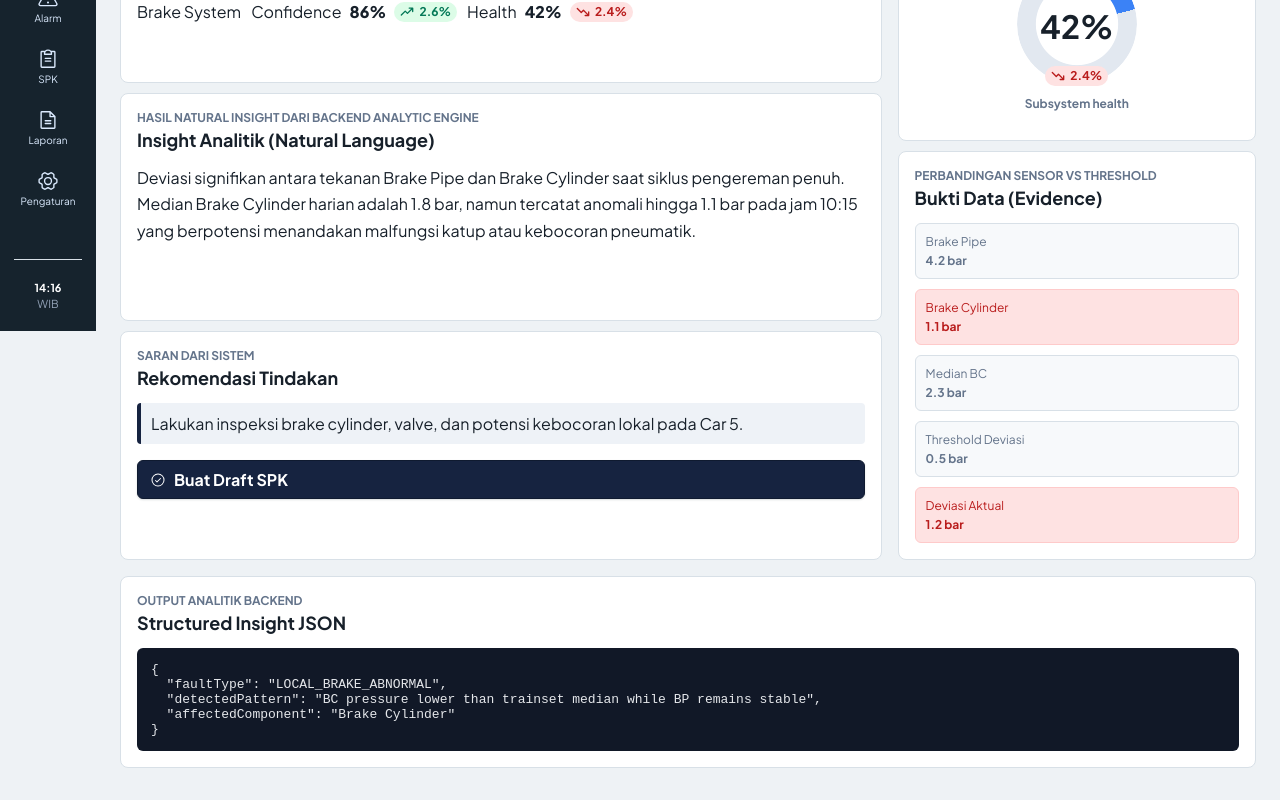
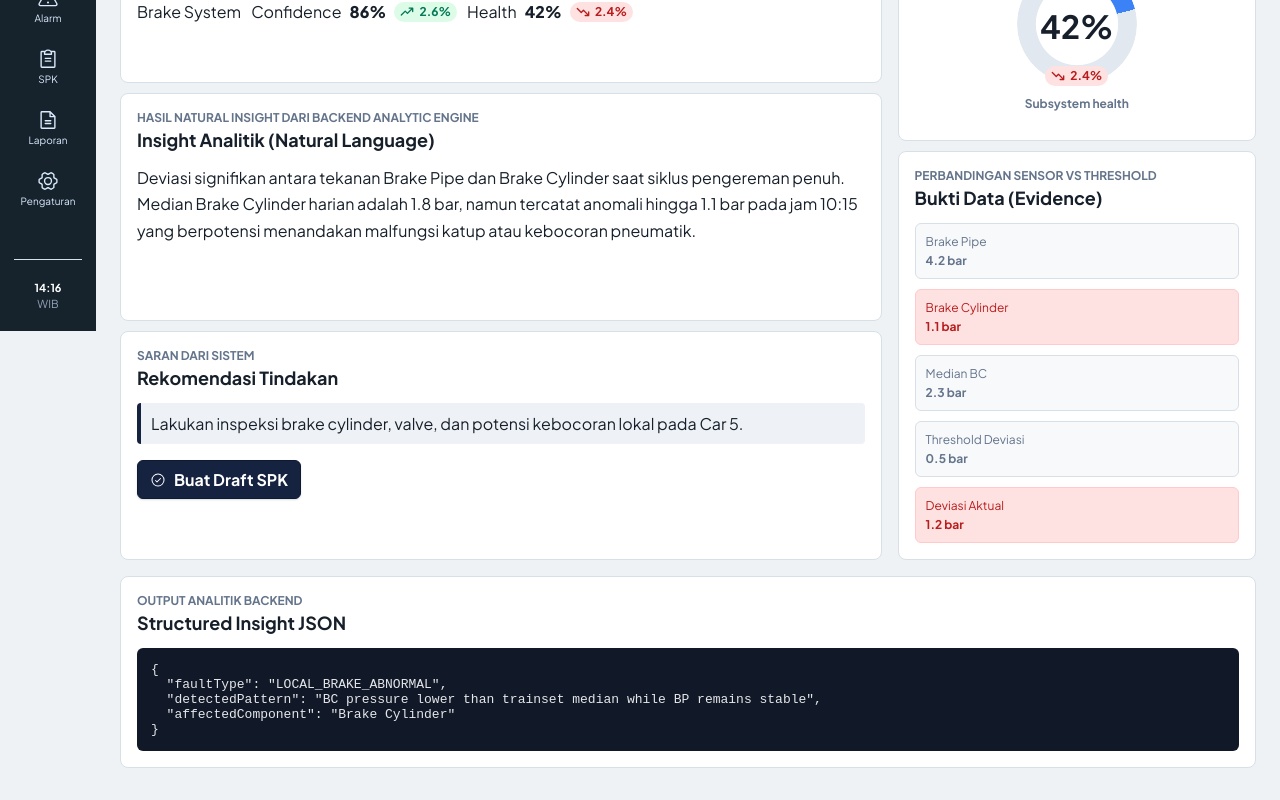
Before and after one commit to raenaldiardiansyah/KAI-challange, a Next.js app in the folder frontend/: page /insight-analytic in a window 1280 px wide. Shown: the part 469-1269 px from the top of the page. Built offline with nearby package versions, Linux system fonts and the light colour scheme; no server answers.

Commit message:
style: Rekomendasi Tindakan button buat spk

```diff
--- a/frontend/src/features/insight/RecommendationPanel.tsx
+++ b/frontend/src/features/insight/RecommendationPanel.tsx
@@ -11,7 +11,13 @@ export function RecommendationPanel({ insight }: { insight: Insight }) {
   return (
     <Card title="Rekomendasi Tindakan" eyebrow="Saran dari sistem">
       <p className="recommendation">{insight.recommendation}</p>
-      <Button icon={<CheckCircle size={16} />} onClick={() => router.push("/work-order")}>Buat Draft SPK</Button>
+      <Button
+        icon={<CheckCircle size={16} />}
+        onClick={() => router.push("/work-order")}
+        style={{ alignSelf: "flex-start" }}
+      >
+        Buat Draft SPK
+      </Button>
     </Card>
   );
 }
```
